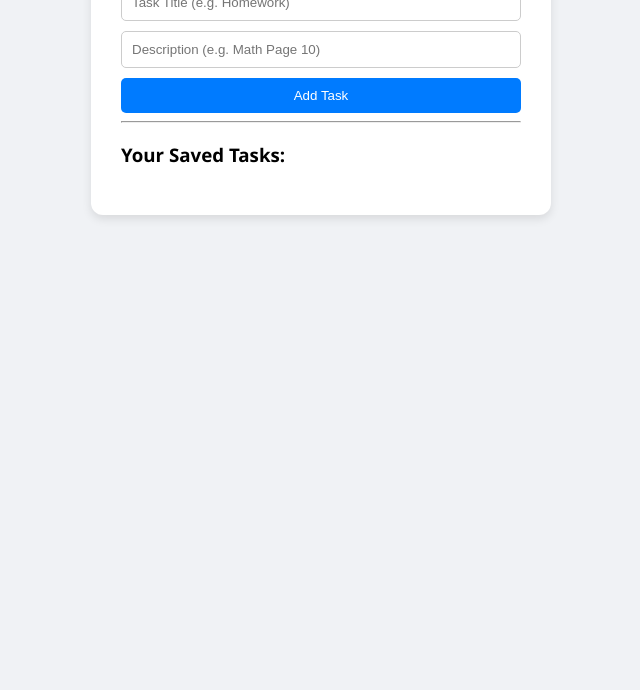
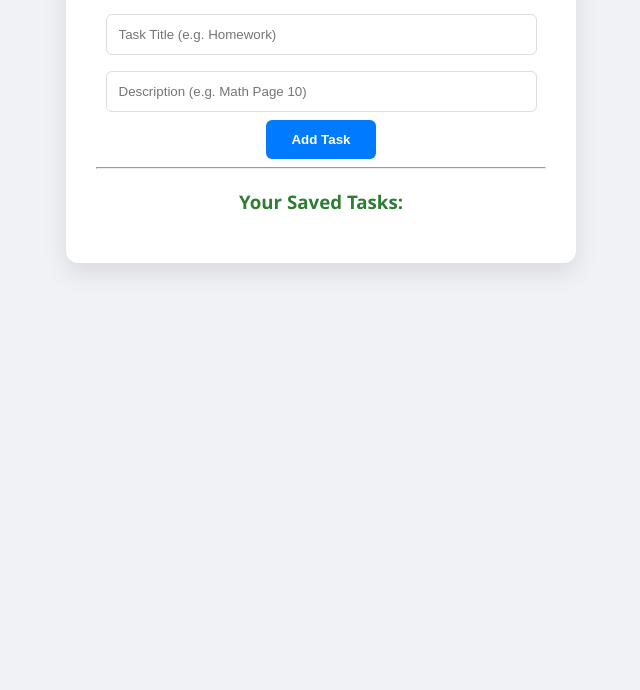
Before and after one commit to Harshini232007/Student-Task-Organizer, a website: page index.html in a window 1280 px wide. Shown: the part 160-850 px from the top of the page, without its empty margins (319-959 px from the left). Before the commit the page ends 800 px from the top, so only its background shows below. Drawn offline with Linux system fonts and the light colour scheme; no server answers.

Commit message:
added styling and centered layout

```diff
--- a/style.css
+++ b/style.css
@@ -1,39 +1,66 @@
+/* Centers everything on the screen */
 body {
     font-family: 'Segoe UI', Tahoma, Geneva, Verdana, sans-serif;
     background-color: #f0f2f5;
     display: flex;
     justify-content: center;
-    padding: 20px;
+    align-items: flex-start;
+    min-height: 100vh;
+    margin: 0;
+    padding-top: 50px;
 }
 
 .container {
     background: white;
     padding: 30px;
     border-radius: 12px;
-    box-shadow: 0px 4px 10px rgba(0, 0, 0, 0.1);
-    width: 400px;
+    box-shadow: 0 10px 25px rgba(0, 0, 0, 0.1);
+    width: 100%;
+    max-width: 450px;
+    text-align: center;
 }
 
-button {
+/* Header Color (Green) */
+h3 {
+    color: #2e7d32;
+    margin-top: 20px;
+}
+
+/* Input Fields styling */
+input[type="text"] {
+    width: 90%;
+    padding: 12px;
+    margin: 8px 0;
+    border: 1px solid #ddd;
+    border-radius: 6px;
+}
+
+/* Add Task Button (Blue) */
+button[type="submit"] {
     background-color: #007bff;
     color: white;
     border: none;
-    padding: 10px;
-    border-radius: 5px;
+    padding: 12px 25px;
+    border-radius: 6px;
+    font-weight: bold;
     cursor: pointer;
-    width: 100%;
+    transition: background 0.3s;
 }
 
-button:hover {
+button[type="submit"]:hover {
     background-color: #0056b3;
 }
 
-input {
-    width: 100%;
+/* Task List styling */
+#taskList {
+    list-style: none;
+    padding: 0;
+    text-align: left;
+}
+
+#taskList li {
+    background: #fff;
+    border-bottom: 1px solid #eee;
     padding: 10px;
-    margin-bottom: 10px;
-    border: 1px solid #ccc;
-    border-radius: 5px;
-    box-sizing: border-box;
-    /* This keeps the boxes from going outside the white area */
+    margin-bottom: 5px;
 }
```
